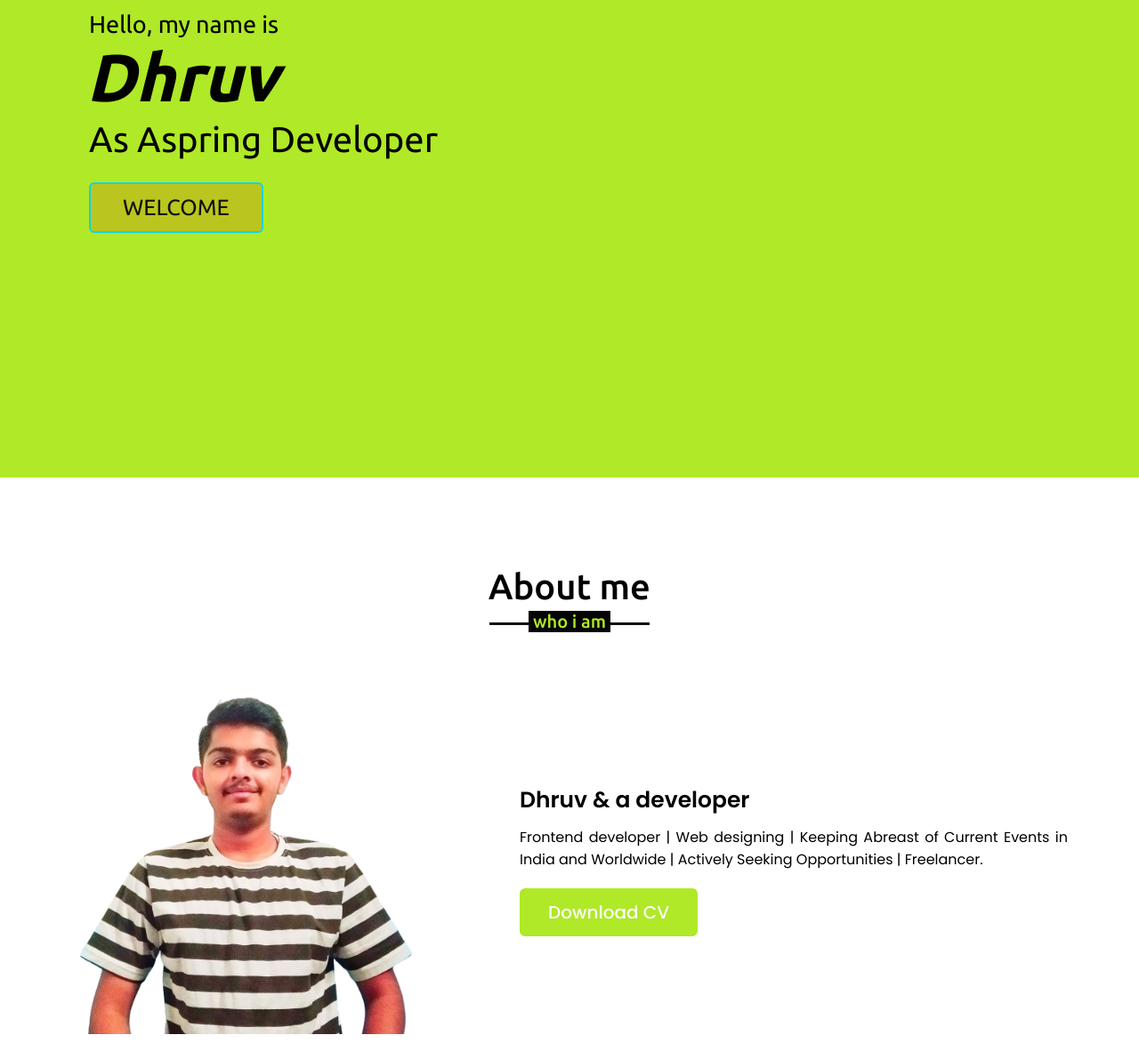
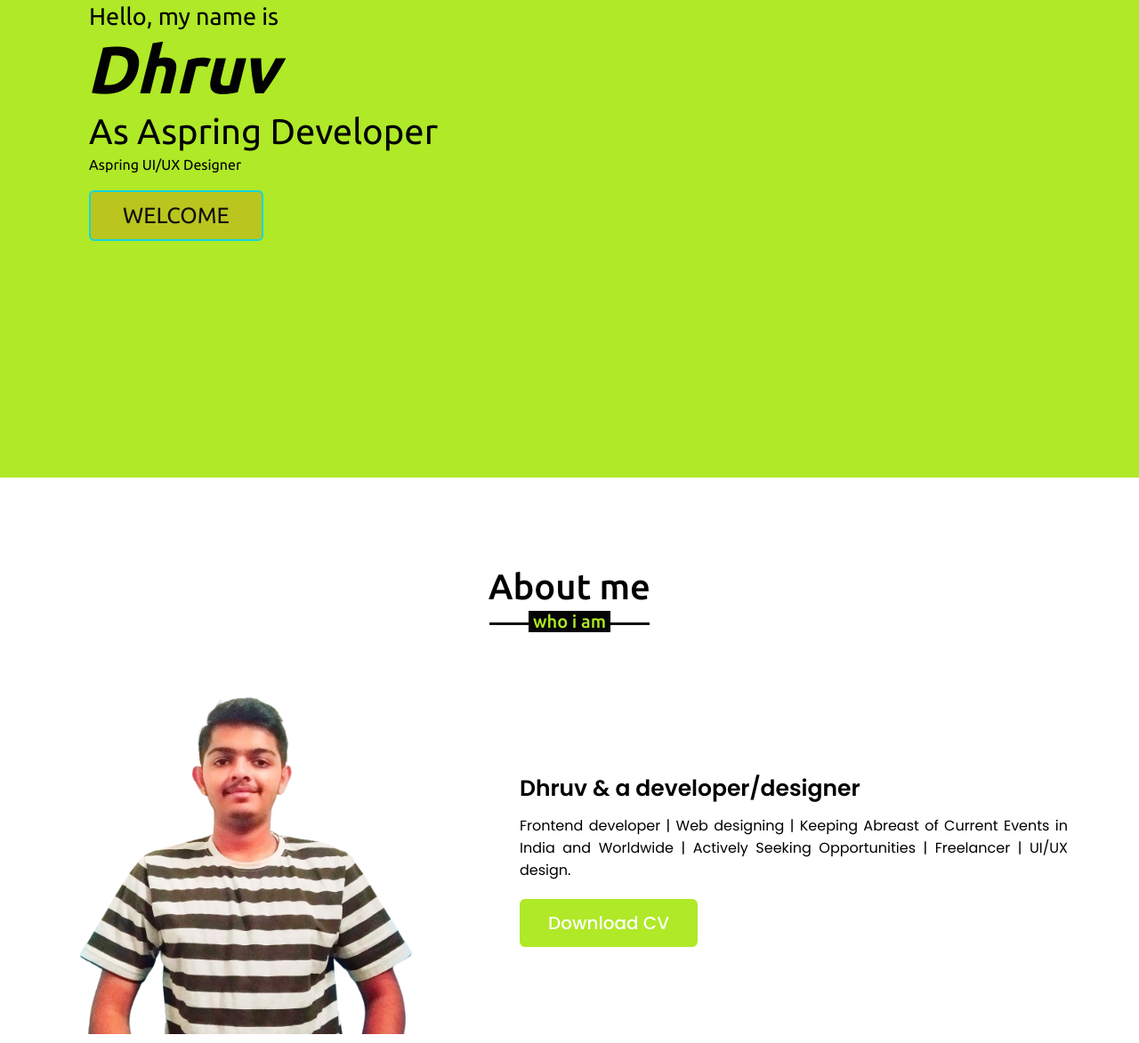
Before and after one commit to DHRUV10-R/Portfolio, a plain HTML site: page index.html in a window 1280 px wide. Shown: the part 263-1436 px from the top of the page at 89% size. Drawn offline with nearby package versions, Linux system fonts and the light colour scheme.

Commit message:
Update index.html

```diff
--- a/index.html
+++ b/index.html
@@ -40,6 +40,7 @@
                 <div class="text-1">Hello, my name is</div>
                 <div class="text-2"><i>Dhruv</i></div>
                 <div class="text-3">As Aspring Developer</div>
+                <div class="text-4">Aspring UI/UX Designer</div>
                 <a href="#">WELCOME</a>
             </div>
         </div>
@@ -54,9 +55,9 @@
                     <img src="half.png" alt="">
                 </div>
                 <div class="column right">
-                    <div class="text">Dhruv & a developer </span></div>
-                    <p> Frontend developer | Web designing | Keeping Abreast of Current Events in India and Worldwide | Actively Seeking Opportunities | Freelancer.</p>
-                    <a href="cv.png">Download CV</a>
+                    <div class="text">Dhruv & a developer/designer </span></div>
+                    <p> Frontend developer | Web designing | Keeping Abreast of Current Events in India and Worldwide | Actively Seeking Opportunities | Freelancer | UI/UX design.</p>
+                    <a href="Resume.png">Download CV</a>
                 </div>
             </div>
         </div>
```
